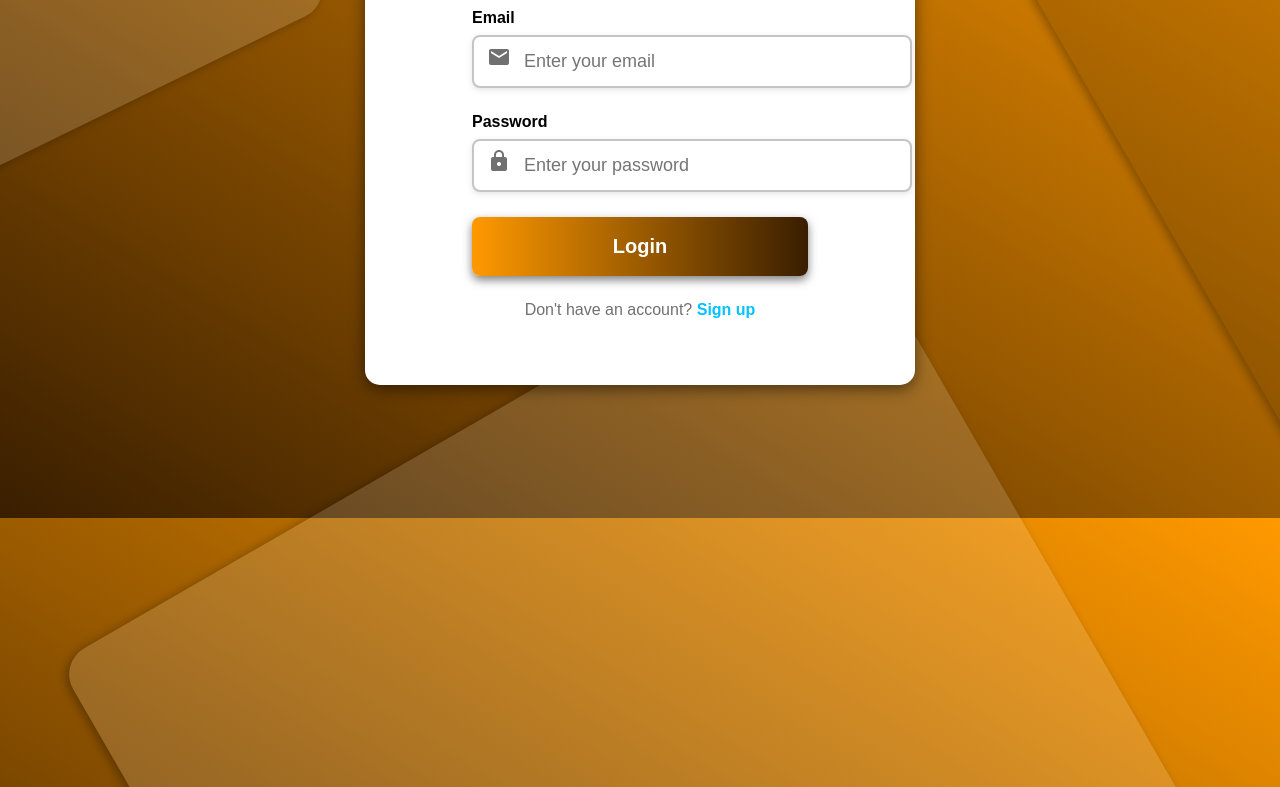
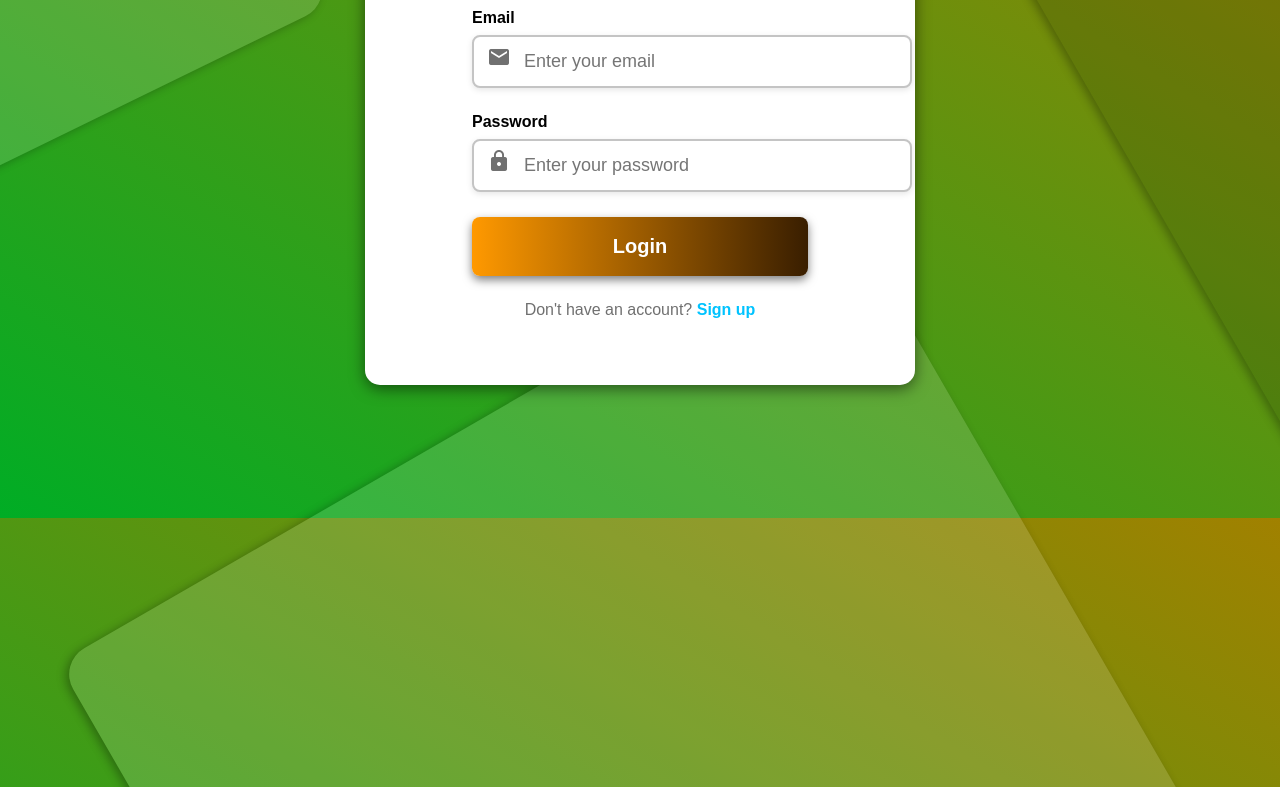
Before and after one commit to Eesa2323/calorie_counter, a website: page client/login.html in a window 1280 px wide. Shown: the part 282-1069 px from the top of the page. Drawn offline with Linux system fonts and the light colour scheme.

Commit message:
Update login.css

```diff
--- a/client/login.css
+++ b/client/login.css
@@ -2,7 +2,7 @@
 body {
     margin: 0;
     font-family: Arial, sans-serif;
-    background: linear-gradient(to top right, #391E00, #FF9900);
+    background: linear-gradient(to top right, #00ad25, #a18100);
     height: 100vh;
     display: flex;
     justify-content: center;
```
